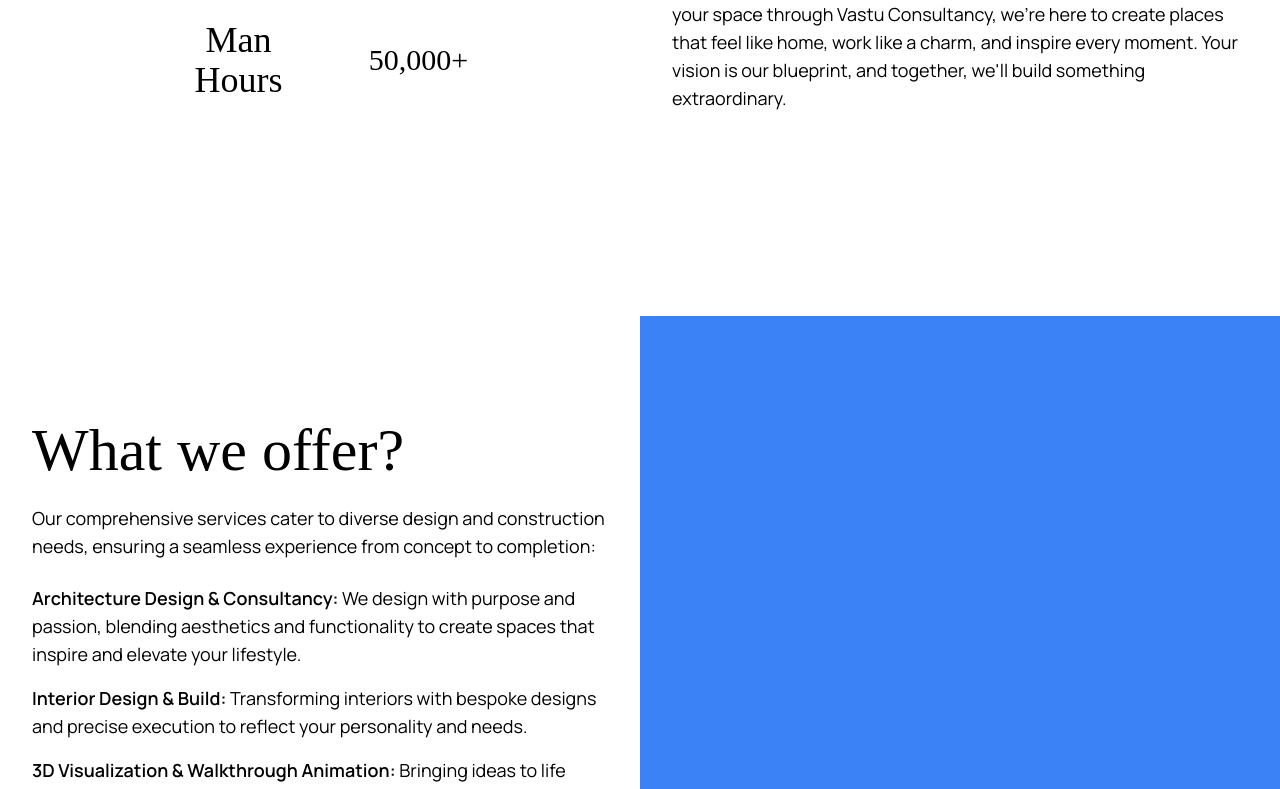
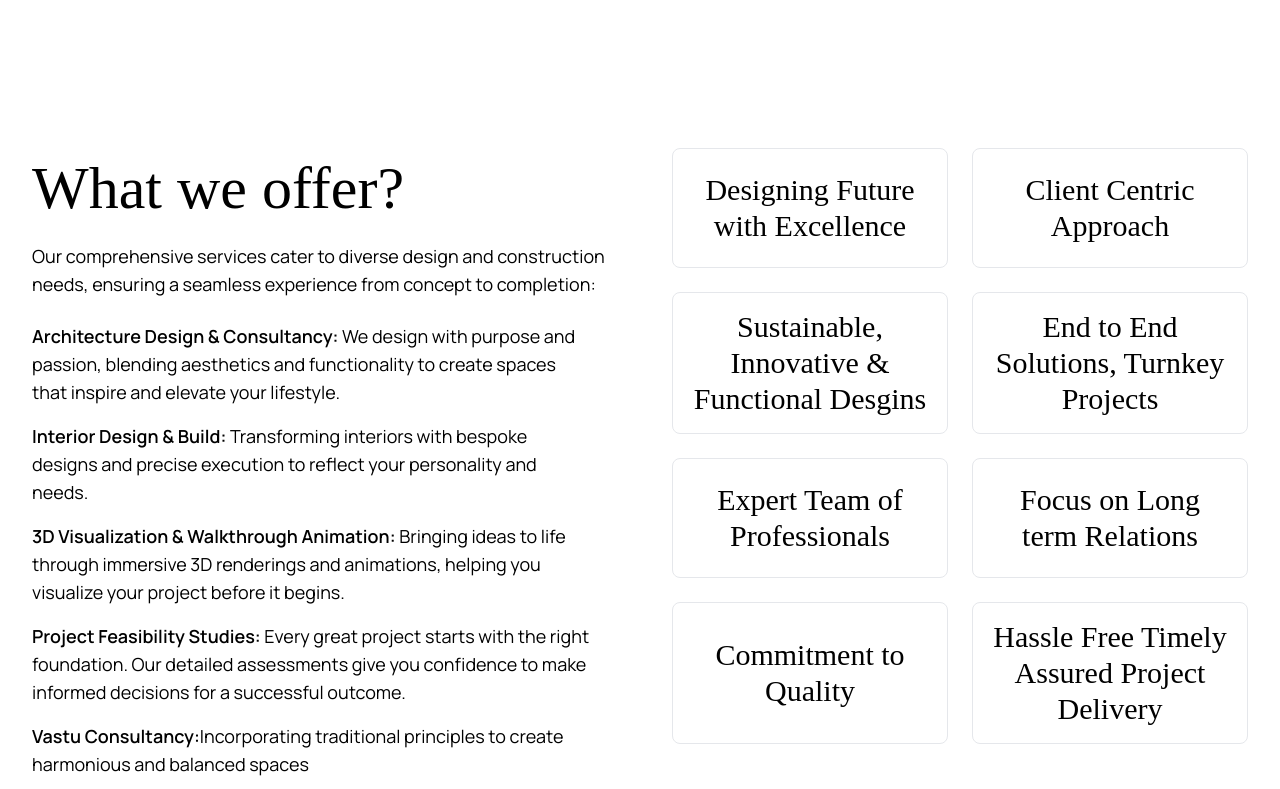
Before and after one commit to Keyurrr14/SquareFoot.studio, a React (Create React App) app: page / in a window 1280 px wide. Shown: the part 1348-2137 px from the top of the page. Built offline with nearby package versions, Linux system fonts and the light colour scheme; a web font is replaced by a local one.

Commit message:
HomePage updated as per the wireframe

```diff
--- a/src/pages/Home.jsx
+++ b/src/pages/Home.jsx
@@ -4,6 +4,7 @@ import HeroImage from "../assets/images/HeroImage.webp";
 import LogoMarquee from "../components/LogoMarquee";
 import WhyChooseUs from "../components/WhyChooseUs";
 import CountUp from "react-countup";
+import FeatureCard from "../components/FeatureCard";
 
 export default function Home() {
   const [scale, setScale] = useState(1);
@@ -139,10 +140,12 @@ export default function Home() {
           </div>
         </motion.div>
 
-        <div className="flex">
-          <div className="w-1/2 h-screen flex flex-col items-center justify-center gap-10">
-            <div className="w-1/2 flex items-center justify-center">
-              <div className="flex items-center justify-between gap-10">
+        <div className="flex flex-col lg:flex-row lg:my-20">
+          {/* Left side - Stats */}
+          <div className="w-full lg:w-1/2 py-12 lg:py-0 flex flex-col items-center justify-center gap-10 px-4">
+            {/* Completed Projects */}
+            <div className="w-full sm:w-4/5 lg:w-1/2 flex items-center justify-center">
+              <div className="flex flex-col sm:flex-row items-center sm:items-start justify-between gap-4 sm:gap-10">
                 <motion.h1
                   initial={{ opacity: 0, y: 20 }}
                   whileInView={{ opacity: 1, y: 0 }}
@@ -166,8 +169,9 @@ export default function Home() {
               </div>
             </div>
 
-            <div className="w-1/2 flex items-center justify-center">
-              <div className="flex items-center justify-between gap-10">
+            {/* Ongoing Projects */}
+            <div className="w-full sm:w-4/5 lg:w-1/2 flex items-center justify-center">
+              <div className="flex flex-col sm:flex-row items-center sm:items-start justify-between gap-4 sm:gap-10">
                 <motion.h1
                   initial={{ opacity: 0, y: 20 }}
                   whileInView={{ opacity: 1, y: 0 }}
@@ -182,7 +186,7 @@ export default function Home() {
                   whileInView={{ opacity: 1, scale: 1 }}
                   viewport={{ once: true }}
                   transition={{ duration: 0.6, delay: 0.2 }}
-                  className="w-32 h-32 bg-white rounded-lg flex items-center justify-center"
+                  className="w-28 h-20 bg-white rounded-lg flex items-center justify-center"
                 >
                   <h1 className="font-marbley text-black text-xl sm:text-2xl md:text-3xl">
                     <CountUp end={150} duration={2} suffix="+" />
@@ -191,8 +195,9 @@ export default function Home() {
               </div>
             </div>
 
-            <div className="w-1/2 flex items-center justify-center">
-              <div className="flex items-center justify-between gap-10">
+            {/* Man Hours */}
+            <div className="w-full sm:w-4/5 lg:w-1/2 flex items-center justify-center">
+              <div className="flex flex-col sm:flex-row items-center sm:items-start justify-between gap-4 sm:gap-10">
                 <motion.h1
                   initial={{ opacity: 0, y: 20 }}
                   whileInView={{ opacity: 1, y: 0 }}
@@ -207,7 +212,7 @@ export default function Home() {
                   whileInView={{ opacity: 1, scale: 1 }}
                   viewport={{ once: true }}
                   transition={{ duration: 0.6, delay: 0.2 }}
-                  className="w-32 h-32 bg-white rounded-lg flex items-center justify-center"
+                  className="w-28 h-20 bg-white rounded-lg flex items-center justify-center"
                 >
                   <h1 className="font-marbley text-black text-xl sm:text-2xl md:text-3xl">
                     <CountUp end={50000} duration={2} suffix="+" />
@@ -216,7 +221,9 @@ export default function Home() {
               </div>
             </div>
           </div>
-          <div className="w-1/2 h-screen flex flex-col justify-center px-8">
+
+          {/* Right side - Who are we? */}
+          <div className="w-full lg:w-1/2 flex flex-col justify-center px-4 sm:px-8 py-12 lg:py-0">
             <motion.h1
               initial={{ opacity: 0, y: 20 }}
               whileInView={{ opacity: 1, y: 0 }}
@@ -237,18 +244,18 @@ export default function Home() {
               environments that reflect your dreams and aspirations. With
               expertise in Architecture Design & Consultancy, Interior Design &
               Build, and 3D Visualization with Walkthrough Animation, we bring
-              your ideas to life, down to the finest detail. <br /> <br />7 From
-              guiding you with Project Feasibility Studies to harmonizing your
-              space through Vastu Consultancy, we're here to create places that
-              feel like home, work like a charm, and inspire every moment. Your
-              vision is our blueprint, and together, we'll build something
+              your ideas to life, down to the finest detail. <br /> <br />
+              From guiding you with Project Feasibility Studies to harmonizing
+              your space through Vastu Consultancy, we're here to create places
+              that feel like home, work like a charm, and inspire every moment.
+              Your vision is our blueprint, and together, we'll build something
               extraordinary.
             </motion.p>
           </div>
         </div>
 
-        <div className="flex">
-          <div className="w-1/2 h-screen flex flex-col justify-center px-8">
+        <div className="flex flex-col lg:flex-row">
+          <div className="w-full lg:w-1/2 min-h-screen flex flex-col justify-center px-4 sm:px-6 lg:px-8 py-12 lg:py-0">
             <motion.h1
               initial={{ opacity: 0, y: 20 }}
               whileInView={{ opacity: 1, y: 0 }}
@@ -265,47 +272,197 @@ export default function Home() {
               transition={{ duration: 0.6, delay: 0.2 }}
               className="font-manrope text-black text-sm sm:text-base md:text-lg leading-relaxed"
             >
-              Our comprehensive services cater to diverse design and construction needs,
-              ensuring a seamless experience from concept to completion:
+              Our comprehensive services cater to diverse design and
+              construction needs, ensuring a seamless experience from concept to
+              completion:
             </motion.p>
-            <motion.ul
-              className="mt-6 space-y-4 font-manrope text-black text-sm sm:text-base md:text-lg leading-relaxed"
-            >
-              {[
-                {
-                  title: "Architecture Design & Consultancy:",
-                  description: "We design with purpose and passion, blending aesthetics and functionality to create spaces that inspire and elevate your lifestyle."
-                },
-                {
-                  title: "Interior Design & Build:",
-                  description: "Transforming interiors with bespoke designs and precise execution to reflect your personality and needs."
-                },
-                {
-                  title: "3D Visualization & Walkthrough Animation:",
-                  description: "Bringing ideas to life through immersive 3D renderings and animations, helping you visualize your project before it begins."
-                },
-                {
-                  title: "Project Feasibility Studies:",
-                  description: "Every great project starts with the right foundation. Our detailed assessments give you confidence to make informed decisions for a successful outcome."
-                },
-                {
-                  title: "Vastu Consultancy:",
-                  description: "Incorporating traditional principles to create harmonious and balanced spaces"
-                }
-              ].map((item, index) => (
+            <motion.ul className="mt-6 space-y-6 sm:space-y-4 font-manrope text-black text-sm sm:text-base md:text-lg leading-relaxed">
               <motion.li
-                  key={item.title}
                 initial={{ opacity: 0, y: 20 }}
                 whileInView={{ opacity: 1, y: 0 }}
                 viewport={{ once: true }}
-                  transition={{ duration: 0.6, delay: 0.3 + index * 0.1 }}
+                transition={{ duration: 0.6, delay: 0.3 }}
+                className="grid grid-cols-1 sm:grid-cols-[auto,1fr] gap-1 sm:gap-4"
               >
-                  <span className="font-semibold">{item.title}</span> {item.description}
+                <p>
+                  <span className="font-semibold">
+                    Architecture Design & Consultancy:
+                  </span>{" "}
+                  We design with purpose and passion, blending aesthetics and
+                  functionality to create spaces that inspire and elevate your
+                  lifestyle.
+                </p>
+                <span className="text-gray-700"></span>
               </motion.li>
-              ))}
+
+              <motion.li
+                initial={{ opacity: 0, y: 20 }}
+                whileInView={{ opacity: 1, y: 0 }}
+                viewport={{ once: true }}
+                transition={{ duration: 0.6, delay: 0.4 }}
+                className="grid grid-cols-1 sm:grid-cols-[auto,1fr] gap-1 sm:gap-4"
+              >
+                <p>
+                  <span className="font-semibold">
+                    Interior Design & Build:
+                  </span>{" "}
+                  Transforming interiors with bespoke designs and precise
+                  execution to reflect your personality and needs.
+                </p>
+                <span className="text-gray-700"></span>
+              </motion.li>
+
+              <motion.li
+                initial={{ opacity: 0, y: 20 }}
+                whileInView={{ opacity: 1, y: 0 }}
+                viewport={{ once: true }}
+                transition={{ duration: 0.6, delay: 0.5 }}
+                className="grid grid-cols-1 sm:grid-cols-[auto,1fr] gap-1 sm:gap-4"
+              >
+                <p>
+                  <span className="font-semibold">
+                    3D Visualization & Walkthrough Animation:
+                  </span>{" "}
+                  Bringing ideas to life through immersive 3D renderings and
+                  animations, helping you visualize your project before it
+                  begins.
+                </p>
+                <span className="text-gray-700"></span>
+              </motion.li>
+
+              <motion.li
+                initial={{ opacity: 0, y: 20 }}
+                whileInView={{ opacity: 1, y: 0 }}
+                viewport={{ once: true }}
+                transition={{ duration: 0.6, delay: 0.6 }}
+                className="grid grid-cols-1 sm:grid-cols-[auto,1fr] gap-1 sm:gap-4"
+              >
+                <p>
+                  <span className="font-semibold">
+                    Project Feasibility Studies:
+                  </span>{" "}
+                  Every great project starts with the right foundation. Our
+                  detailed assessments give you confidence to make informed
+                  decisions for a successful outcome.
+                </p>
+                <span className="text-gray-700"></span>
+              </motion.li>
+
+              <motion.li
+                initial={{ opacity: 0, y: 20 }}
+                whileInView={{ opacity: 1, y: 0 }}
+                viewport={{ once: true }}
+                transition={{ duration: 0.6, delay: 0.7 }}
+                className="grid grid-cols-1 sm:grid-cols-[auto,1fr] gap-1 sm:gap-4"
+              >
+                <p>
+                  <span className="font-semibold"> Vastu Consultancy:</span>
+                  Incorporating traditional principles to create harmonious and
+                  balanced spaces
+                </p>
+                <span className="text-gray-700"></span>
+              </motion.li>
             </motion.ul>
           </div>
-          <div className="w-1/2 h-screen bg-blue-500"></div>
+          <div className="w-full lg:w-1/2 p-4 lg:p-8 my-12">
+            <div className="grid grid-cols-2 gap-4 lg:gap-6">
+              <motion.div
+                initial={{ opacity: 0, y: 20 }}
+                whileInView={{ opacity: 1, y: 0 }}
+                viewport={{ once: true }}
+                transition={{ duration: 0.6 }}
+                className="text-center border border-light-black/30 p-3 sm:p-4 rounded-lg flex items-center justify-center transition-all duration-300 ease-in-out hover:-translate-y-1 hover:shadow-lg bg-white min-h-[120px]"
+              >
+                <h1 className="font-marbley text-black text-sm sm:text-xl lg:text-2xl xl:text-3xl">
+                  Designing Future with Excellence
+                </h1>
+              </motion.div>
+
+              <motion.div
+                initial={{ opacity: 0, y: 20 }}
+                whileInView={{ opacity: 1, y: 0 }}
+                viewport={{ once: true }}
+                transition={{ duration: 0.6, delay: 0.1 }}
+                className="text-center border border-light-black/30 p-3 sm:p-4 rounded-lg flex items-center justify-center transition-all duration-300 ease-in-out hover:-translate-y-1 hover:shadow-lg bg-white min-h-[120px]"
+              >
+                <h1 className="font-marbley text-black text-sm sm:text-xl lg:text-2xl xl:text-3xl">
+                  Client Centric Approach
+                </h1>
+              </motion.div>
+
+              <motion.div
+                initial={{ opacity: 0, y: 20 }}
+                whileInView={{ opacity: 1, y: 0 }}
+                viewport={{ once: true }}
+                transition={{ duration: 0.6, delay: 0.2 }}
+                className="text-center border border-light-black/30 p-3 sm:p-4 rounded-lg flex items-center justify-center transition-all duration-300 ease-in-out hover:-translate-y-1 hover:shadow-lg bg-white min-h-[120px]"
+              >
+                <h1 className="font-marbley text-black text-sm sm:text-xl lg:text-2xl xl:text-3xl">
+                  Sustainable, Innovative & Functional Desgins
+                </h1>
+              </motion.div>
+
+              <motion.div
+                initial={{ opacity: 0, y: 20 }}
+                whileInView={{ opacity: 1, y: 0 }}
+                viewport={{ once: true }}
+                transition={{ duration: 0.6, delay: 0.3 }}
+                className="text-center border border-light-black/30 p-3 sm:p-4 rounded-lg flex items-center justify-center transition-all duration-300 ease-in-out hover:-translate-y-1 hover:shadow-lg bg-white min-h-[120px]"
+              >
+                <h1 className="font-marbley text-black text-sm sm:text-xl lg:text-2xl xl:text-3xl">
+                  End to End Solutions, Turnkey Projects
+                </h1>
+              </motion.div>
+
+              <motion.div
+                initial={{ opacity: 0, y: 20 }}
+                whileInView={{ opacity: 1, y: 0 }}
+                viewport={{ once: true }}
+                transition={{ duration: 0.6, delay: 0.4 }}
+                className="text-center border border-light-black/30 p-3 sm:p-4 rounded-lg flex items-center justify-center transition-all duration-300 ease-in-out hover:-translate-y-1 hover:shadow-lg bg-white min-h-[120px]"
+              >
+                <h1 className="font-marbley text-black text-sm sm:text-xl lg:text-2xl xl:text-3xl">
+                  Expert Team of Professionals
+                </h1>
+              </motion.div>
+
+              <motion.div
+                initial={{ opacity: 0, y: 20 }}
+                whileInView={{ opacity: 1, y: 0 }}
+                viewport={{ once: true }}
+                transition={{ duration: 0.6, delay: 0.5 }}
+                className="text-center border border-light-black/30 p-3 sm:p-4 rounded-lg flex items-center justify-center transition-all duration-300 ease-in-out hover:-translate-y-1 hover:shadow-lg bg-white min-h-[120px]"
+              >
+                <h1 className="font-marbley text-black text-sm sm:text-xl lg:text-2xl xl:text-3xl">
+                  Focus on Long term Relations
+                </h1>
+              </motion.div>
+
+              <motion.div
+                initial={{ opacity: 0, y: 20 }}
+                whileInView={{ opacity: 1, y: 0 }}
+                viewport={{ once: true }}
+                transition={{ duration: 0.6, delay: 0.6 }}
+                className="text-center border border-light-black/30 p-3 sm:p-4 rounded-lg flex items-center justify-center transition-all duration-300 ease-in-out hover:-translate-y-1 hover:shadow-lg bg-white min-h-[120px]"
+              >
+                <h1 className="font-marbley text-black text-sm sm:text-xl lg:text-2xl xl:text-3xl">
+                  Commitment to Quality
+                </h1>
+              </motion.div>
+
+              <motion.div
+                initial={{ opacity: 0, y: 20 }}
+                whileInView={{ opacity: 1, y: 0 }}
+                viewport={{ once: true }}
+                transition={{ duration: 0.6, delay: 0.7 }}
+                className="text-center border border-light-black/30 p-3 sm:p-4 rounded-lg flex items-center justify-center transition-all duration-300 ease-in-out hover:-translate-y-1 hover:shadow-lg bg-white min-h-[120px]"
+              >
+                <h1 className="font-marbley text-black text-sm sm:text-xl lg:text-2xl xl:text-3xl">
+                  Hassle Free Timely Assured Project Delivery
+                </h1>
+              </motion.div>
+            </div>
+          </div>
         </div>
 
         {/*<div className="my-8">
@@ -315,14 +472,14 @@ export default function Home() {
           <LogoMarquee />
         </div>*/}
 
-        <div className="">
+        <div className="px-4 sm:px-6 md:px-8">
           <h1
             id="about"
             className="font-marbley text-black relative z-10 text-2xl sm:text-3xl md:text-4xl lg:text-5xl xl:text-6xl tracking-tighter text-center mt-8 sm:mt-12 md:mt-16"
           >
             About Us
           </h1>
-          <p className="font-manrope font-normal text-black text-sm sm:text-base md:text-lg mt-4 sm:mt-6 w-full sm:w-[85%] md:w-3/4 mx-auto text-justify leading-relaxed">
+          <p className="font-manrope font-normal text-black text-sm sm:text-base md:text-lg mt-4 sm:mt-6 w-[95%] sm:w-[85%] md:w-3/4 mx-auto text-justify sm:text-justify leading-relaxed px-2 sm:px-0">
             Welcome to squarefoot.studio, a leading architecture and interior
             design firm where creativity meets functionality. We specialize in
             transforming ideas into stunning spaces that reflect your vision and
@@ -346,27 +503,29 @@ export default function Home() {
         </div>
 
         <div className="mt-20">
-          <h1 className="font-marbley text-black relative z-10 text-2xl sm:text-3xl md:text-4xl lg:text-5xl xl:text-6xl tracking-tighter text-center mt-8 sm:mt-12 md:mt-16">
+          <h1 className="font-marbley text-black relative z-10 text-2xl sm:text-3xl md:text-4xl lg:text-5xl xl:text-6xl tracking-tighter text-center mt-8 sm:mt-12 md:mt-16 px-4">
             Let our numbers do the talking!
           </h1>
-          <div className="flex flex-row justify-center items-center gap-8 md:gap-16 mt-14 mx-auto max-w-5xl px-4">
+          <div className="flex flex-col sm:flex-row justify-center items-center gap-12 sm:gap-8 md:gap-16 mt-14 mx-auto max-w-5xl px-4">
             <motion.div
               initial={{ opacity: 0, y: 20 }}
               whileInView={{ opacity: 1, y: 0 }}
               viewport={{ once: true }}
               transition={{ duration: 0.6 }}
-              className="text-center flex-1"
+              className="text-center w-full sm:flex-1"
             >
               <motion.p
                 initial={{ opacity: 0 }}
                 whileInView={{ opacity: 1 }}
                 viewport={{ once: true }}
                 transition={{ duration: 0.6, delay: 0.2 }}
-                className="font-marbley text-black text-3xl sm:text-4xl md:text-5xl"
+                className="font-marbley text-black text-4xl sm:text-3xl md:text-4xl lg:text-5xl"
               >
                 <CountUp end={100} duration={2} suffix="+" />
               </motion.p>
-              <p className="font-manrope text-black mt-2">Expert Team</p>
+              <p className="font-manrope text-black mt-2 text-base sm:text-sm md:text-base">
+                Expert Team
+              </p>
             </motion.div>
 
             <motion.div
@@ -374,18 +533,18 @@ export default function Home() {
               whileInView={{ opacity: 1, y: 0 }}
               viewport={{ once: true }}
               transition={{ duration: 0.6, delay: 0.2 }}
-              className="text-center flex-1"
+              className="text-center w-full sm:flex-1"
             >
               <motion.p
                 initial={{ opacity: 0 }}
                 whileInView={{ opacity: 1 }}
                 viewport={{ once: true }}
                 transition={{ duration: 0.6, delay: 0.4 }}
-                className="font-marbley text-black text-3xl sm:text-4xl md:text-5xl"
+                className="font-marbley text-black text-4xl sm:text-3xl md:text-4xl lg:text-5xl"
               >
                 <CountUp end={100000} duration={2} suffix="+" />
               </motion.p>
-              <p className="font-manrope text-black mt-2">
+              <p className="font-manrope text-black mt-2 text-base sm:text-sm md:text-base px-4">
                 Residential Projects Delivered (sq.ft)
               </p>
             </motion.div>
@@ -395,18 +554,18 @@ export default function Home() {
               whileInView={{ opacity: 1, y: 0 }}
               viewport={{ once: true }}
               transition={{ duration: 0.6, delay: 0.4 }}
-              className="text-center flex-1"
+              className="text-center w-full sm:flex-1"
             >
               <motion.p
                 initial={{ opacity: 0 }}
                 whileInView={{ opacity: 1 }}
                 viewport={{ once: true }}
                 transition={{ duration: 0.6, delay: 0.6 }}
-                className="font-marbley text-black text-3xl sm:text-4xl md:text-5xl"
+                className="font-marbley text-black text-4xl sm:text-3xl md:text-4xl lg:text-5xl"
               >
                 <CountUp end={1500000} duration={2} suffix="+" />
               </motion.p>
-              <p className="font-manrope text-black mt-2">
+              <p className="font-manrope text-black mt-2 text-base sm:text-sm md:text-base px-4">
                 Commercial Projects Delivered (sq.ft)
               </p>
             </motion.div>
```
Lines whose indentation alone changed are shown as unchanged.
